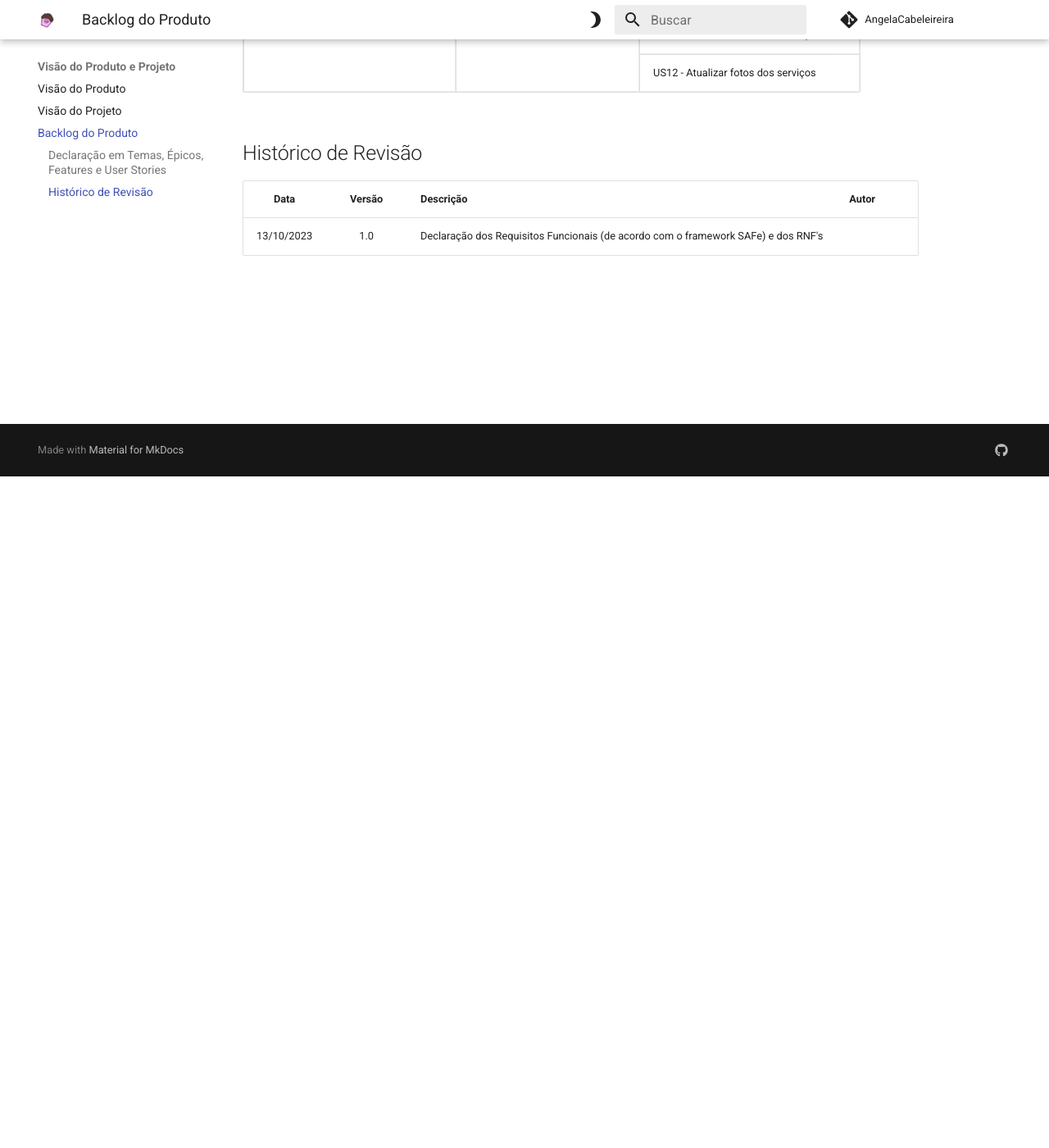
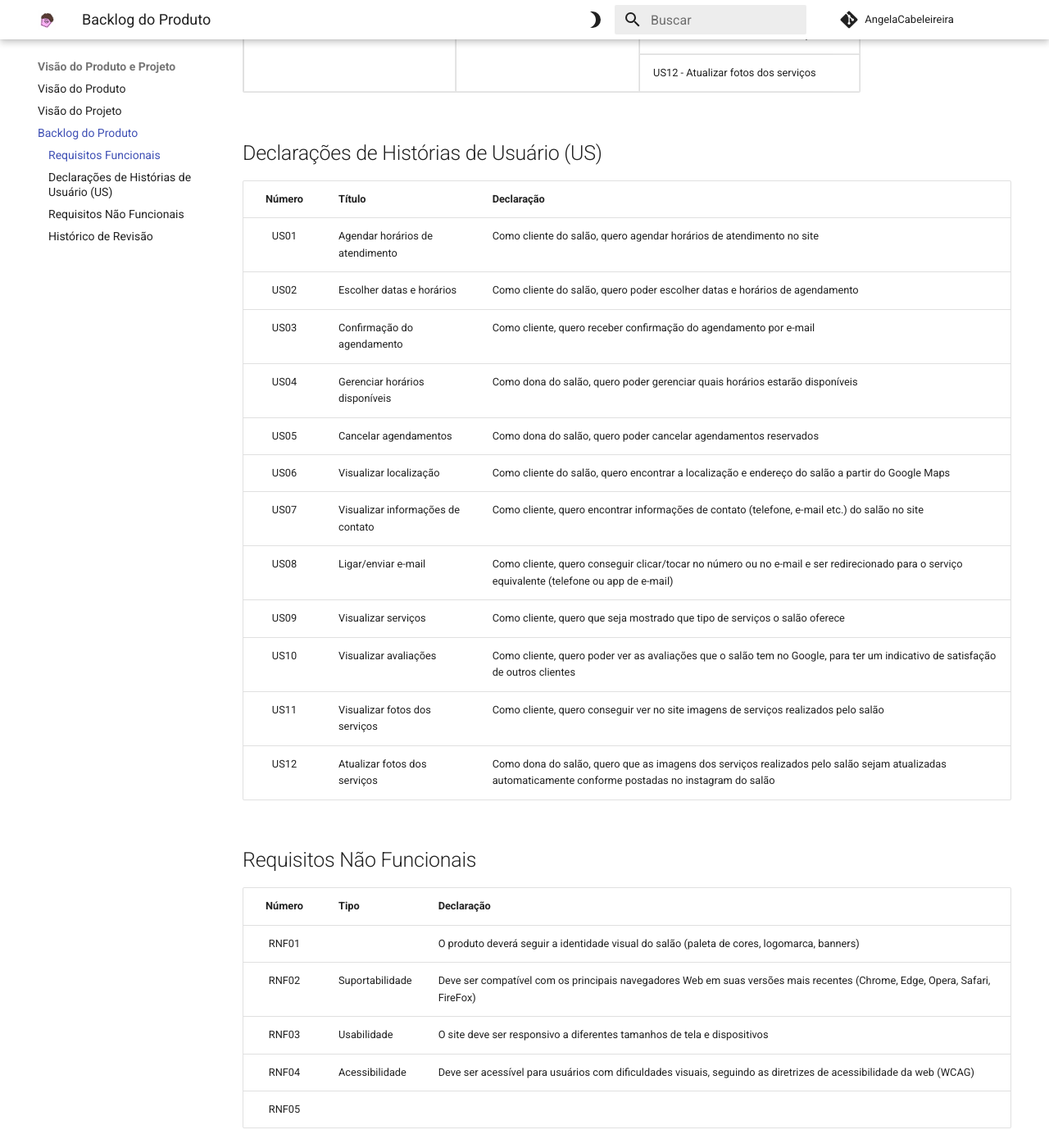
Before and after one commit to mdsreq-fga-unb/2023.2-AngelaCabeleireira, an MkDocs documentation site: the page built from docs/VisaoProdutoEProjeto/backlog.md, in a window 1280 px wide and 1400 px high, scrolled down 819 px. Shown: the whole window at 82% size. Built offline with MkDocs 1.6.1 and Material for MkDocs 9.7.7, drawn with Linux system fonts in a browser that asks for light colours; comment, search, counter and statistics services are not loaded; some of the changed text lies outside the part shown.

Commit message:
added US's full declaration table

```diff
--- a/docs/VisaoProdutoEProjeto/backlog.md
+++ b/docs/VisaoProdutoEProjeto/backlog.md
@@ -1,6 +1,6 @@
 # Backlog do Produto
 
-## Declaração em Temas, Épicos, Features e User Stories
+## Requisitos Funcionais
 
 <table border=1>
     <col span=3>
@@ -56,6 +56,34 @@
     </tr>
 </table>
 
+## Declarações de Histórias de Usuário (US) <!-- e critérios de aceitação -->
+
+<!-- Quando tivermos CA's definidos, adicionar nova coluna para declará-los aqui -->
+| Número | Título | Declaração |
+| :----: | ------ | ---------- |
+| US01 | Agendar horários de atendimento | Como cliente do salão, quero agendar horários de atendimento no site |
+| US02 | Escolher datas e horários | Como cliente do salão, quero poder escolher datas e horários de agendamento |
+| US03 | Confirmação do agendamento | Como cliente, quero receber confirmação do agendamento por e-mail |
+| US04 | Gerenciar horários disponíveis | Como dona do salão, quero poder gerenciar quais horários estarão disponíveis |
+| US05 | Cancelar agendamentos | Como dona do salão, quero poder cancelar agendamentos reservados |
+| US06 | Visualizar localização | Como cliente do salão, quero encontrar a localização e endereço do salão a partir do Google Maps |
+| US07 | Visualizar informações de contato | Como cliente, quero encontrar informações de contato (telefone, e-mail etc.) do salão no site |
+| US08 | Ligar/enviar e-mail | Como cliente, quero conseguir clicar/tocar no número ou no e-mail e ser redirecionado para o serviço equivalente (telefone ou app de e-mail) |
+| US09 | Visualizar serviços | Como cliente, quero que seja mostrado que tipo de serviços o salão oferece |
+| US10 | Visualizar avaliações | Como cliente, quero poder ver as avaliações que o salão tem no Google, para ter um indicativo de satisfação de outros clientes |
+| US11 | Visualizar fotos dos serviços | Como cliente, quero conseguir ver no site imagens de serviços realizados pelo salão |
+| US12 | Atualizar fotos dos serviços | Como dona do salão, quero que as imagens dos serviços realizados pelo salão sejam atualizadas automaticamente conforme postadas no instagram do salão |
+
+## Requisitos Não Funcionais
+
+| Número | Tipo | Declaração |
+| :----: | ---- | ---------- |
+| RNF01  |  | O produto deverá seguir a identidade visual do salão (paleta de cores, logomarca, banners) |
+| RNF02  | Suportabilidade | Deve ser compatível com os principais navegadores Web em suas versões mais recentes (Chrome, Edge, Opera, Safari, FireFox) |
+| RNF03  | Usabilidade | O site deve ser responsivo a diferentes tamanhos de tela e dispositivos |
+| RNF04  | Acessibilidade | Deve ser acessível para usuários com dificuldades visuais, seguindo as diretrizes de acessibilidade da web (WCAG) |
+| RNF05  |  |  |
+
 ## Histórico de Revisão
 
 | Data       | Versão |                                                          Descrição                                                            |    Autor     |
```
